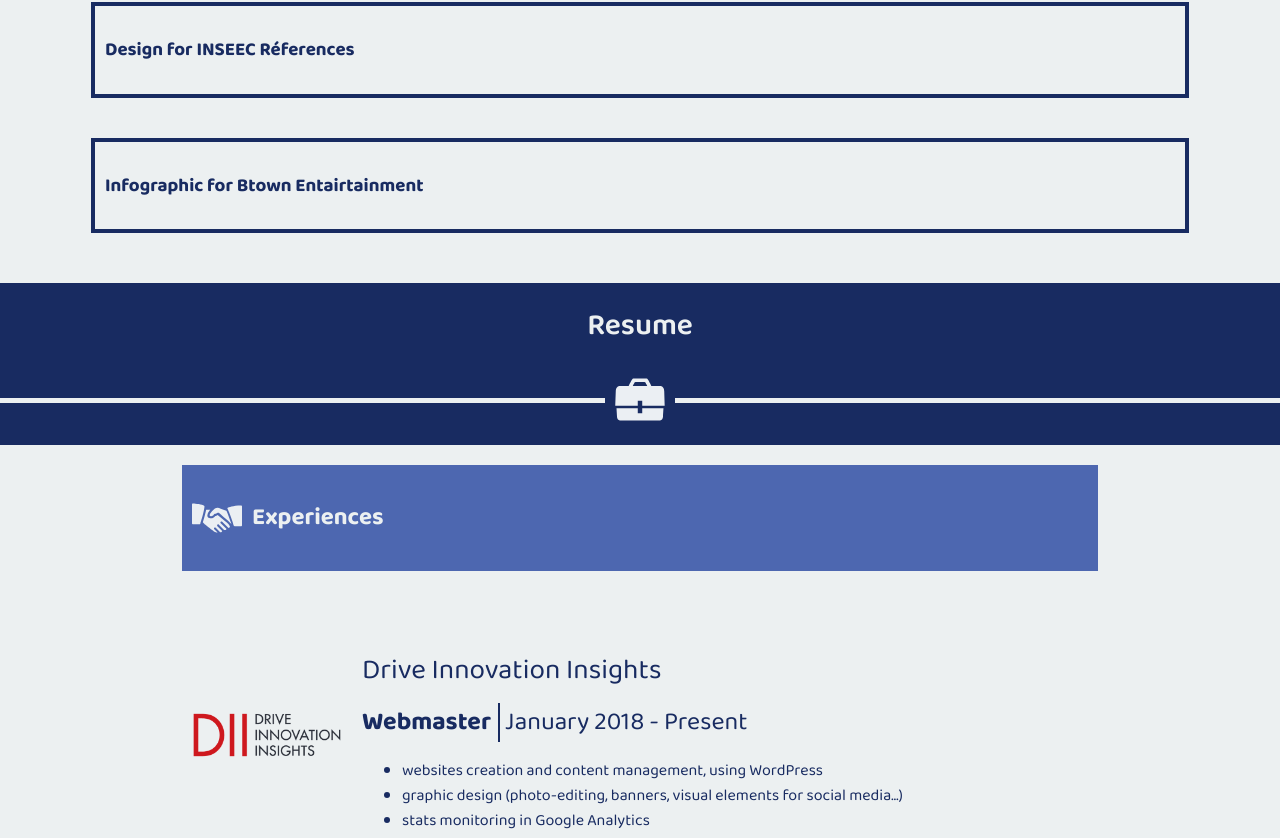
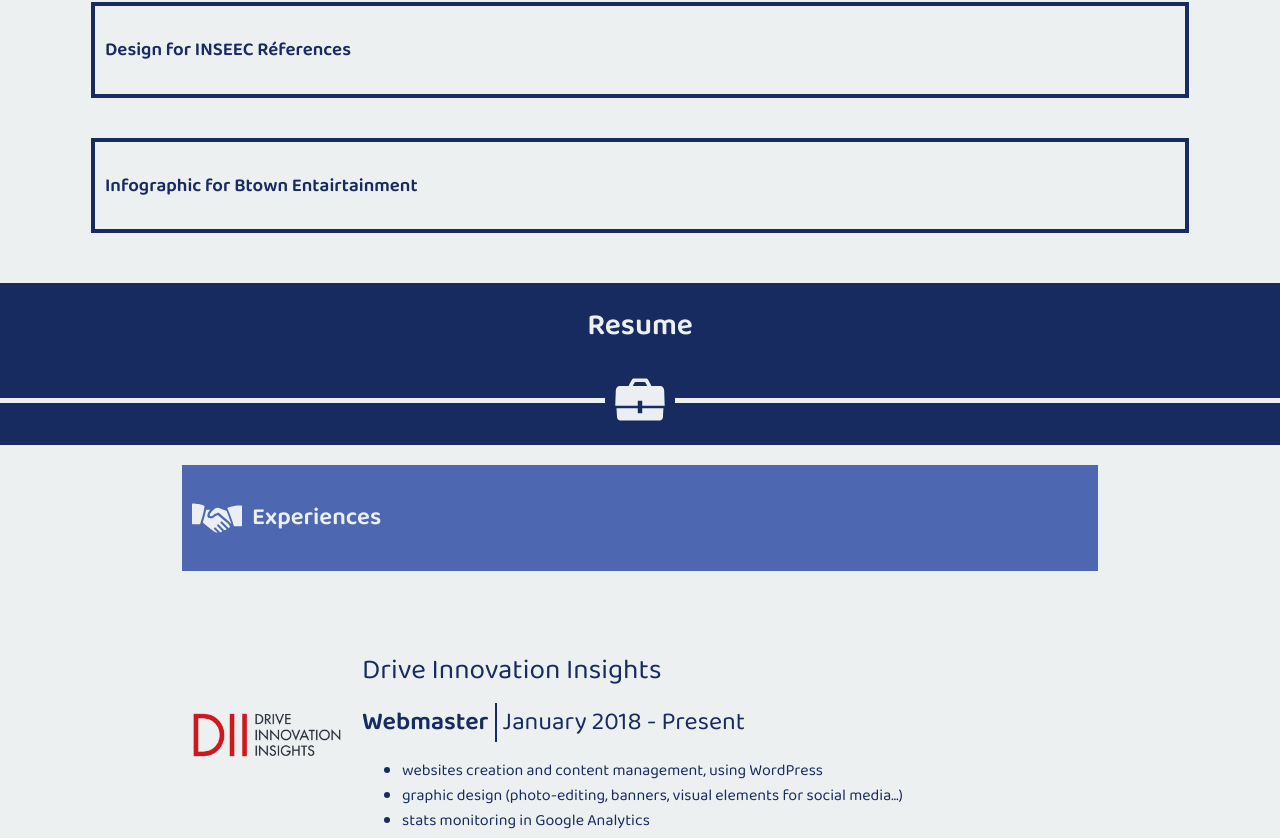
Before and after one commit to dtettarasar/dtettarasar.github.io, a plain HTML site: page index.html in a window 1280 px wide. Shown: the part 2282-3120 px from the top of the page. Drawn offline with Linux system fonts and the light colour scheme.

Commit message:
ajustments on text's font weights

```diff
--- a/css/style.css
+++ b/css/style.css
@@ -235,6 +235,10 @@ header ul li:last-child {
   color:#ecf0f1;
 }
 
+.portfolio-headline h3 {
+  font-weight: 600;
+}
+
 .portfolio-presentation {
   flex-wrap: wrap;
   justify-content: center;
@@ -284,6 +288,10 @@ header ul li:last-child {
 
 .resume-section {
   background-color:#4D67B0;
+}
+
+.resume-title h3 {
+  font-weight: 600;
 }
 
 .resume-sep {
@@ -346,7 +354,7 @@ header ul li:last-child {
 .diploma-name {
     padding-right: 7px;
     border-right: 2px solid #182b61;
-    font-weight: 700;
+    font-weight: 600;
 }
 
 .diploma-img {
```
